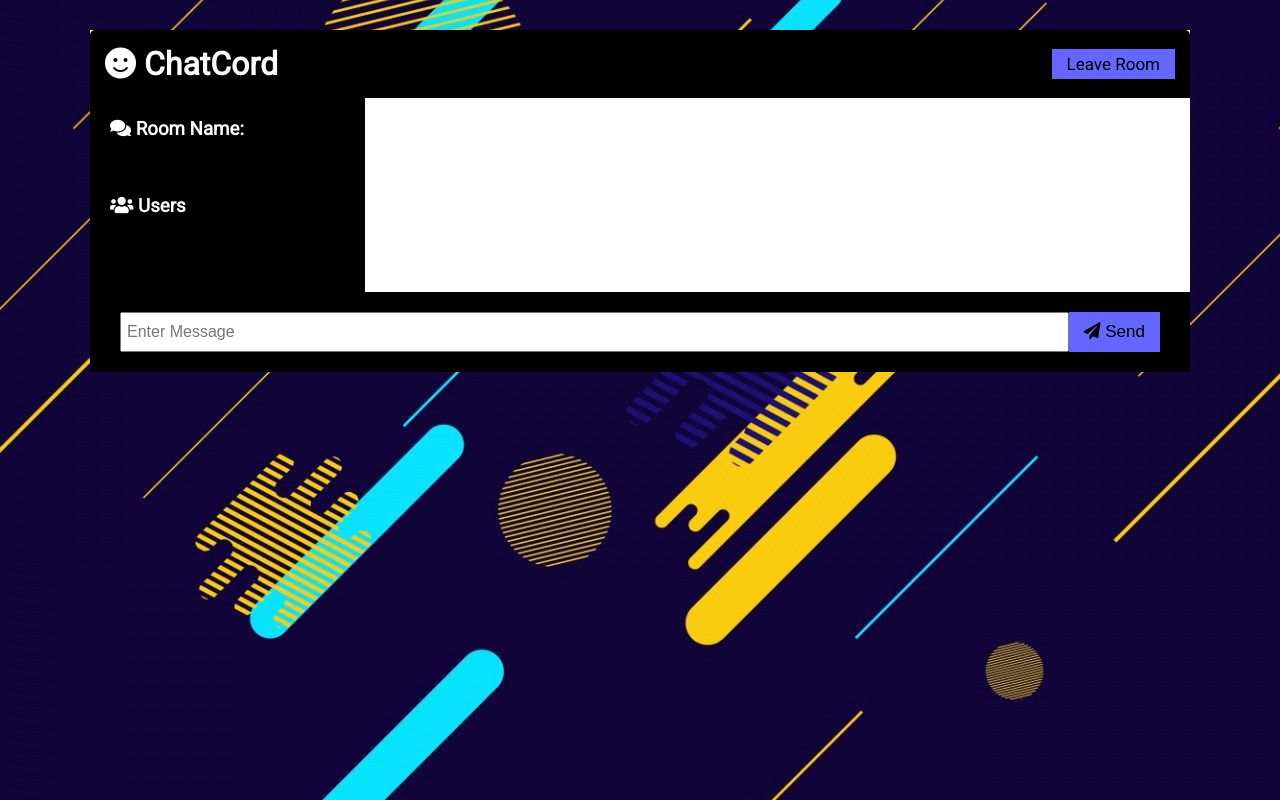
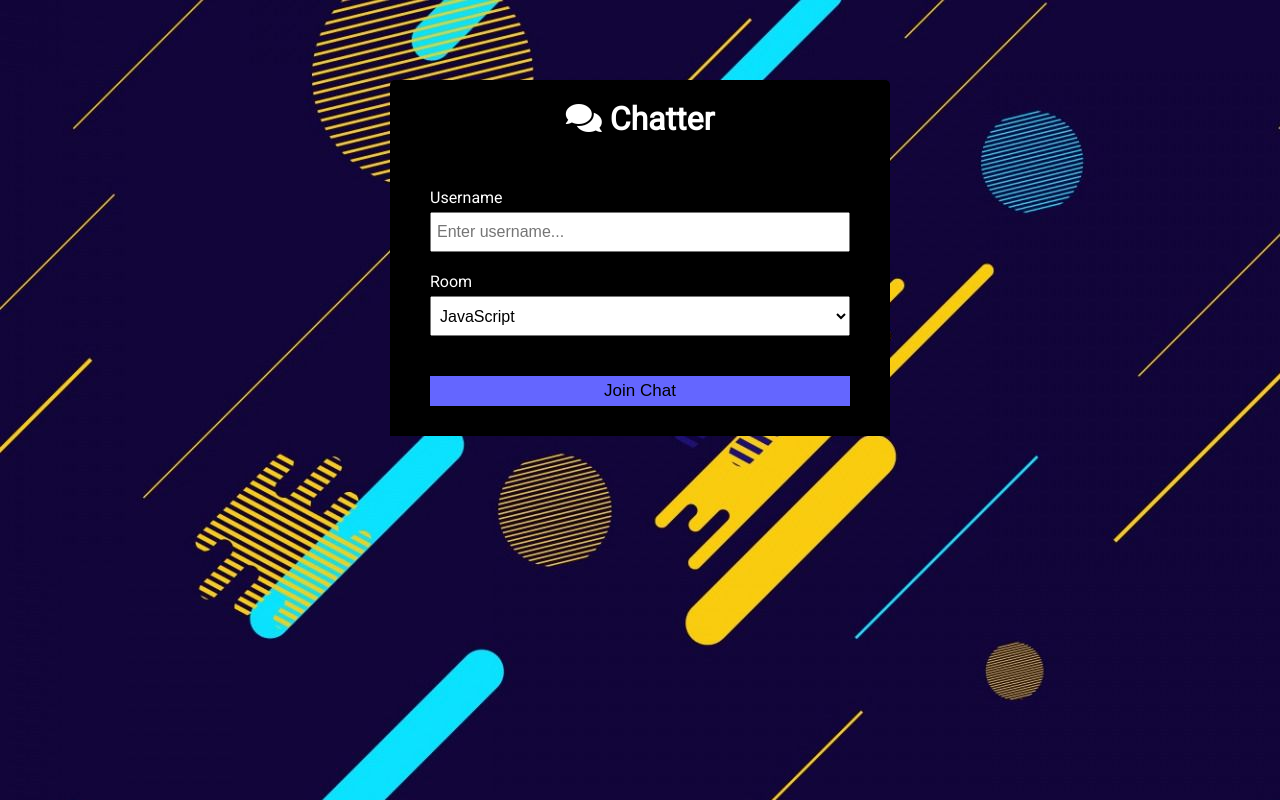
Before and after one commit to ZazaCorp/Chatter, a website: page public/index.html in a window 1280 px wide. Drawn offline with nearby package versions, Linux system fonts and the light colour scheme; no server answers.

Commit message:
Update index.html

```diff
--- a/public/index.html
+++ b/public/index.html
@@ -3,6 +3,7 @@
 	<head>
 		<meta charset="UTF-8" />
 		<meta name="viewport" content="width=device-width, initial-scale=1.0" />
+		<meta http-equiv="X-UA-Compatible" content="ie=edge" />
 		<link
 			rel="stylesheet"
 			href="https://cdnjs.cloudflare.com/ajax/libs/font-awesome/5.12.1/css/all.min.css"
@@ -13,40 +14,36 @@
 		<title>ChatCord App</title>
 	</head>
 	<body style="background-image: url('/css/wallpaper16.jpg');">
-    <div class="chat-container">
-      <header class="chat-header">
-        <h1><i class="fas fa-smile"></i> ChatCord</h1>
-        <a href="index.html" class="btn">Leave Room</a>
+		<div class="join-container">
+			<header class="join-header">
+				<h1><i class="fas fa-comments"></i> Chatter</h1>
 			</header>
-      <main class="chat-main">
-        <div class="chat-sidebar">
-          <h3><i class="fas fa-comments"></i> Room Name:</h3>
-          <h2 id="room-name"></h2>
-          <h3><i class="fas fa-users"></i> Users</h3>
-          <ul id="users"></ul>
+			<main class="join-main">
+				<form action="chat.html">
+					<div class="form-control">
+						<label for="username">Username</label>
+						<input
+							type="text"
+							name="username"
+							id="username"
+							placeholder="Enter username..."
+							required
+						/>
 					</div>
-        <div class="chat-messages"></div>
+					<div class="form-control">
+						<label for="room">Room</label>
+						<select name="room" id="room">
+							<option value="JavaScript">JavaScript</option>
+							<option value="Python">Python</option>
+							<option value="PHP">PHP</option>
+							<option value="C#">C#</option>
+							<option value="Ruby">Ruby</option>
+							<option value="Java">Java</option>
+						</select>
+					</div>
+					<button type="submit" class="btn">Join Chat</button>
+				</form>
 			</main>
-      <div class="chat-form-container">
-        <form id="chat-form">
-          <input
-            id="msg"
-            type="text"
-            placeholder="Enter Message"
-            required
-            autocomplete="off"
-          />
-          <button class="btn"><i class="fas fa-paper-plane"></i> Send</button>
-        </form>
 		</div>
-    </div>
-
-    <script
-      src="https://cdnjs.cloudflare.com/ajax/libs/qs/6.9.2/qs.min.js"
-      integrity="sha256-TDxXjkAUay70ae/QJBEpGKkpVslXaHHayklIVglFRT4="
-      crossorigin="anonymous"
-    ></script>
-    <script src="/socket.io/socket.io.js"></script>
-    <script src="js/main.js"></script>
 	</body>
 </html>
```
Lines whose indentation alone changed are shown as unchanged.
